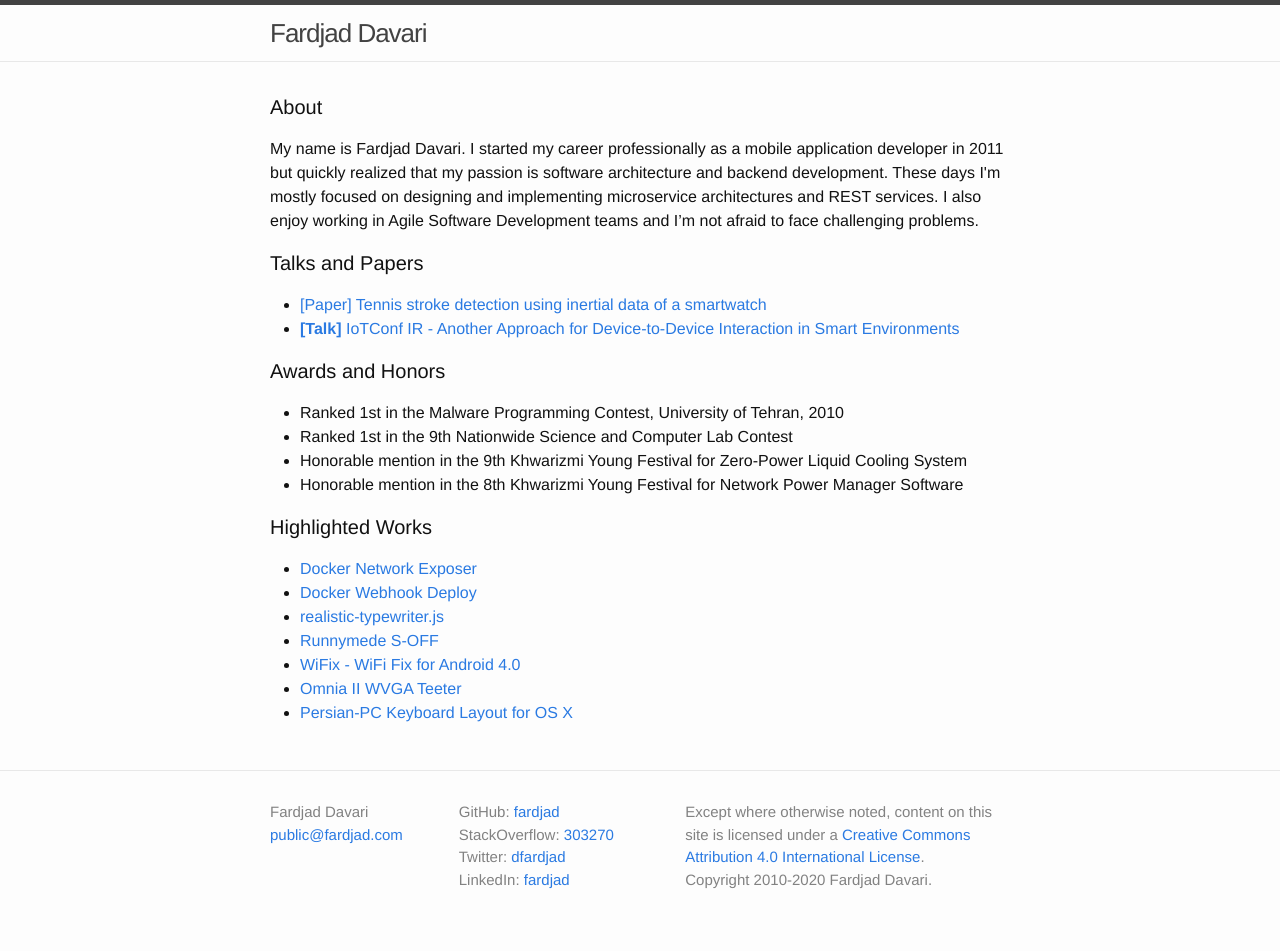
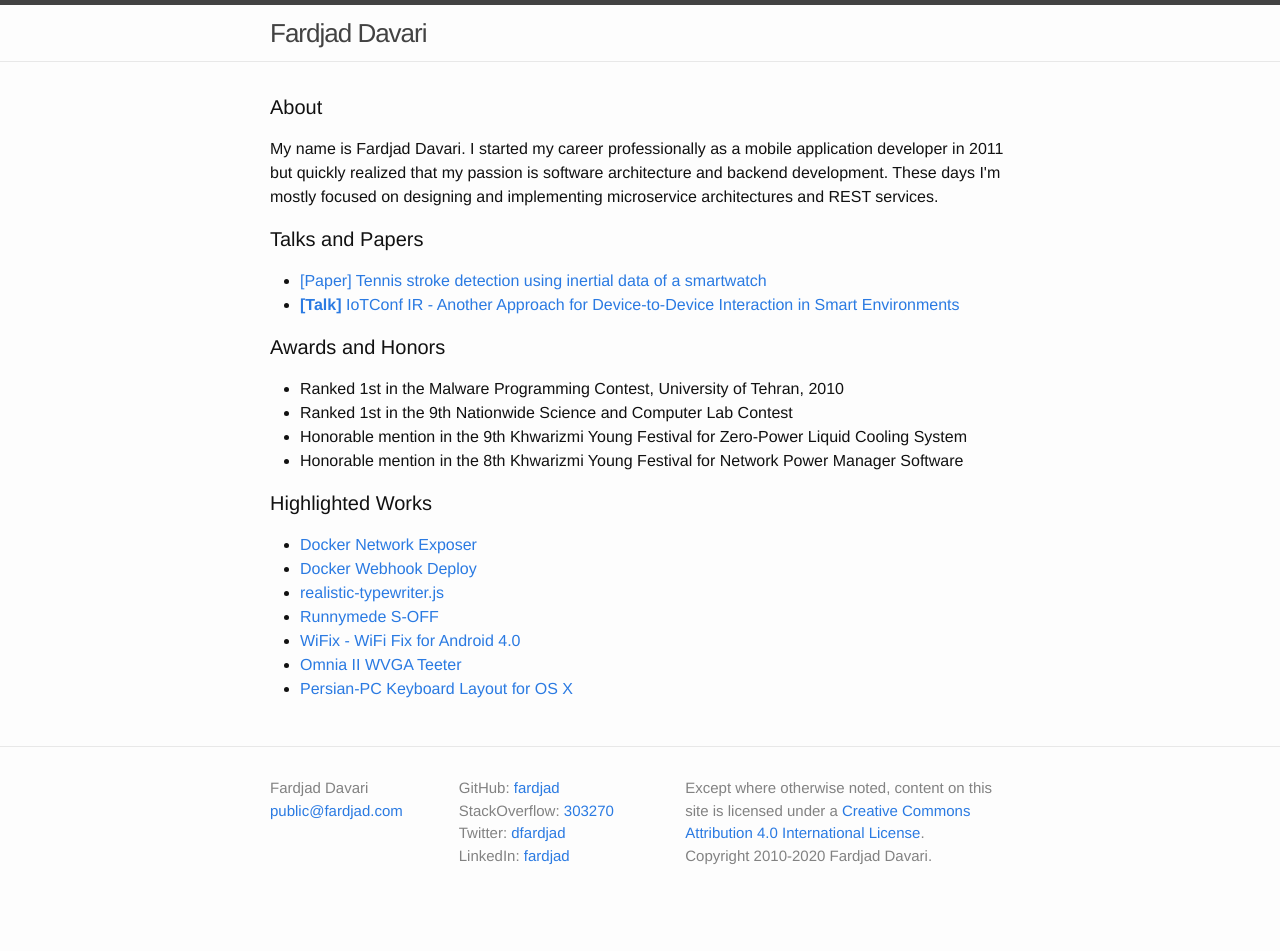
Before and after one commit to fardjad/fardjad.github.io, a Jekyll site: the page built from index.html, in a window 1280 px wide. Built offline with Jekyll 4.4.1, drawn with Linux system fonts in a browser that asks for light colours; after the commit the page ends 927 px from its top, so only the background shows below that.

Commit message:
Update about text

```diff
--- a/_includes/about.html
+++ b/_includes/about.html
@@ -1,9 +1,9 @@
 <div id="about">
   <h1 class="page-heading">About</h1>
   <p>
-    My name is Fardjad Davari.
-    I started my career professionally as a mobile application developer in 2011 but quickly realized that my passion is software architecture and backend development.
-    These days I'm mostly focused on designing and implementing microservice architectures and REST services.
-    I also enjoy working in Agile Software Development teams and I’m not afraid to face challenging problems.
+    My name is Fardjad Davari. I started my career professionally as a mobile
+    application developer in 2011 but quickly realized that my passion is
+    software architecture and backend development. These days I'm mostly focused
+    on designing and implementing microservice architectures and REST services.
   </p>
 </div>
```
